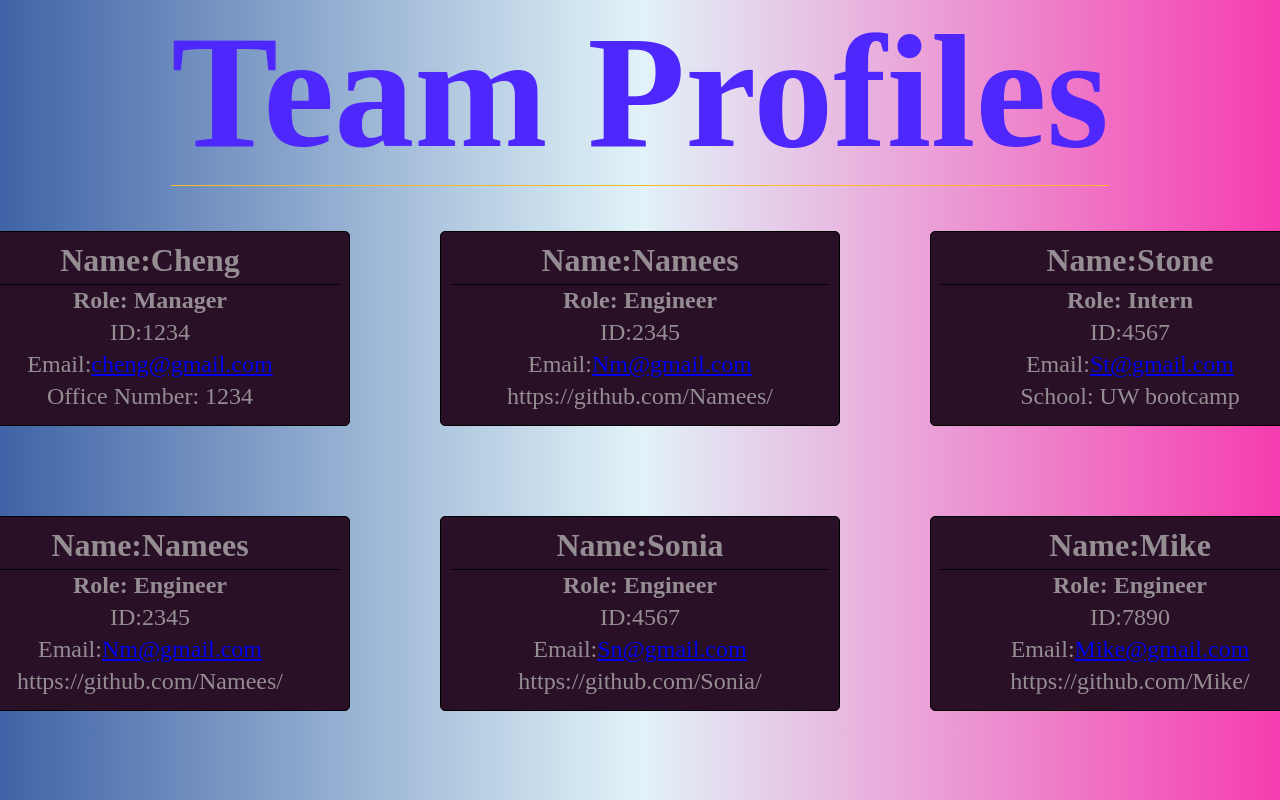
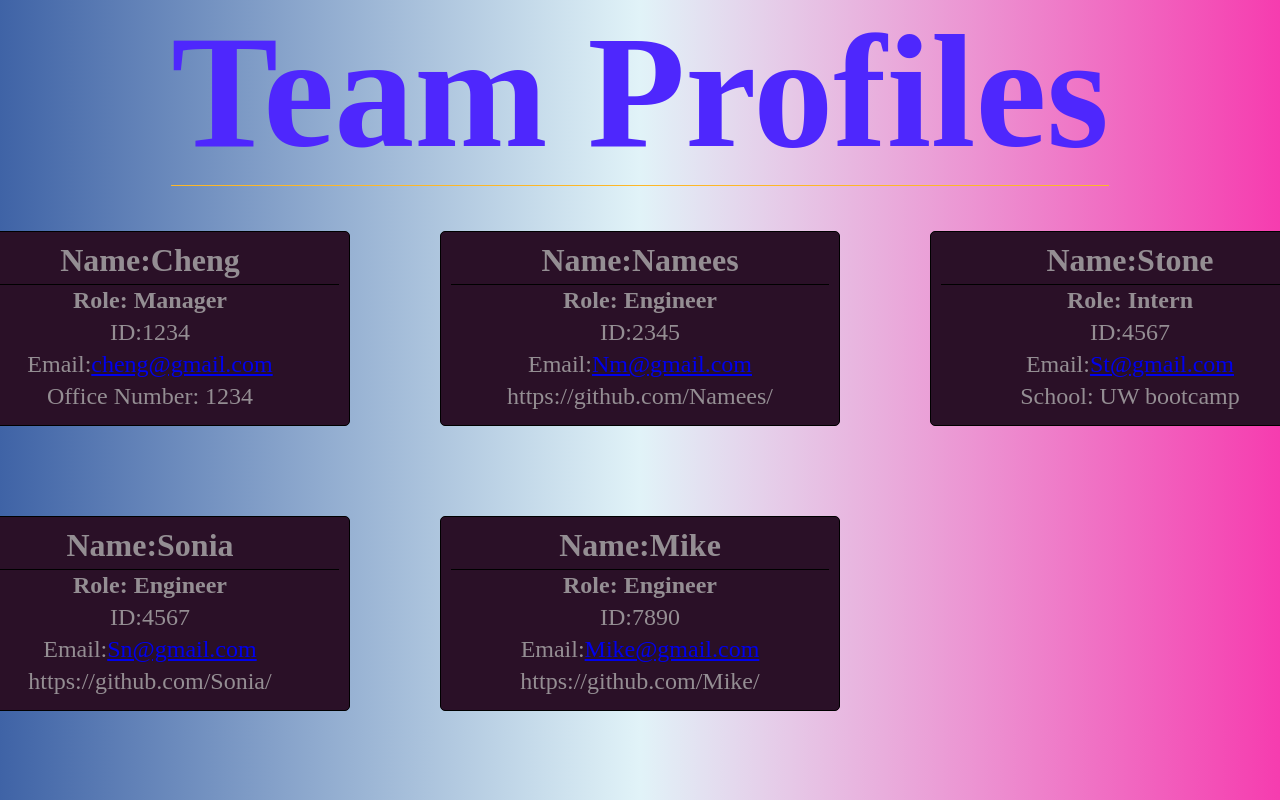
Before and after one commit to Morganbb104/Team-Profile-Generator, a website: page index.html in a window 1280 px wide. Shown: the top 800 px of the page. Drawn offline with Linux system fonts and the light colour scheme.

Commit message:
demo html change added

```diff
--- a/index.html
+++ b/index.html
@@ -37,14 +37,6 @@
                 <p>School: UW bootcamp</p>
             </div>
             <div>
-                <h2>Name:Namees</h2>
-                <h3>Role: Engineer</h3>
-                <p>ID:2345</p>
-                <p>Email:<a href="mailto:https://Nm@gmail.com">Nm@gmail.com</a>
-                </p>
-                <p>https://github.com/Namees/</p>
-            </div>
-            <div>
                 <h2>Name:Sonia</h2>
                 <h3>Role: Engineer</h3>
                 <p>ID:4567</p>
```
